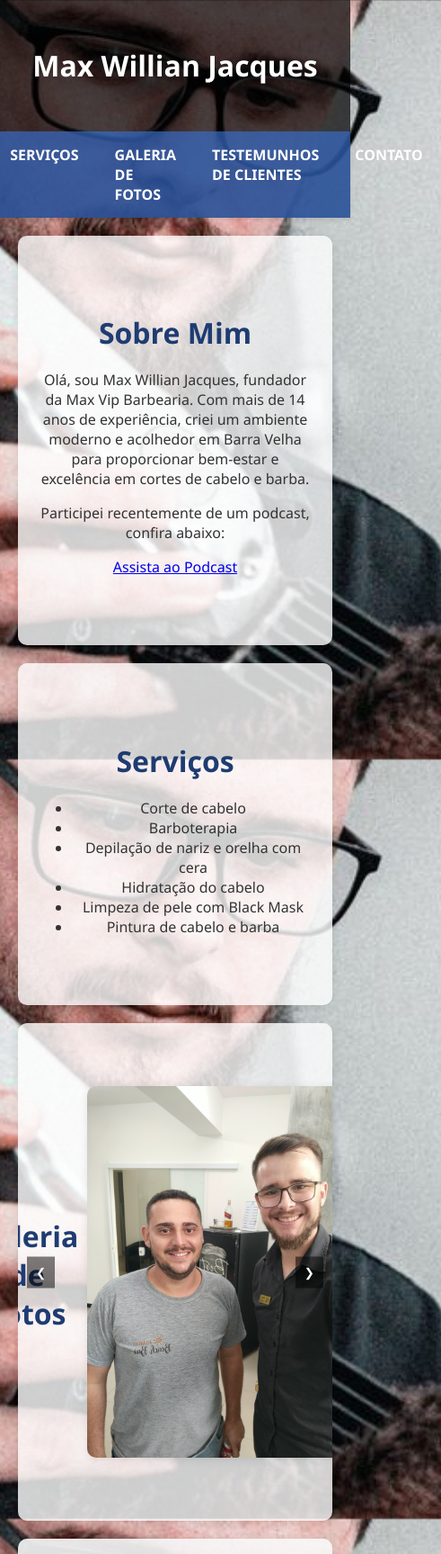
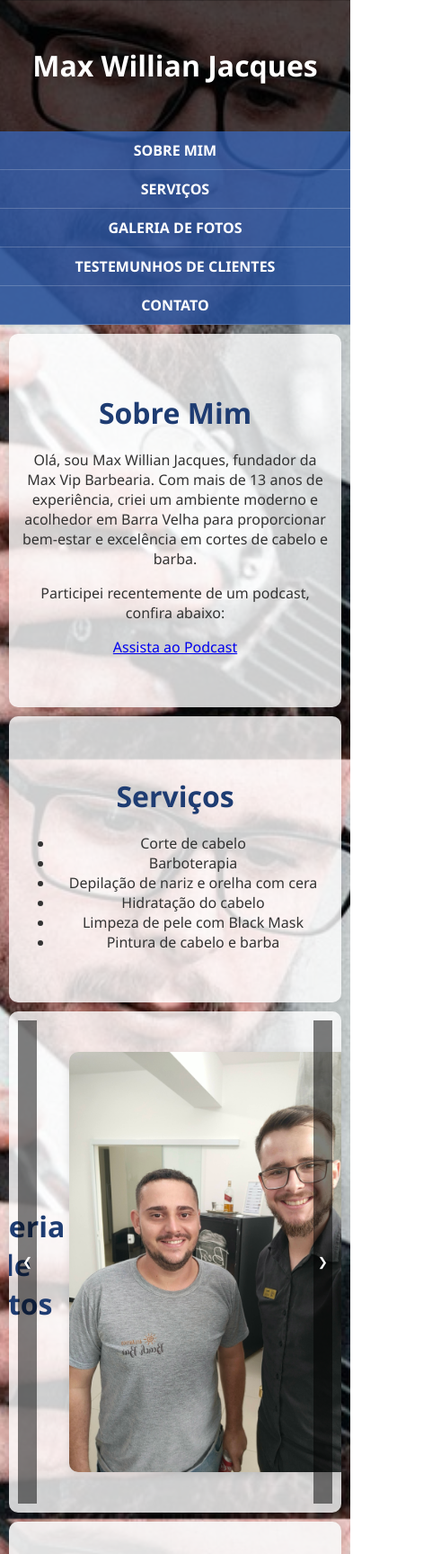
Before and after one commit to maxwillianjacques/maxwillianjacques-site, a plain HTML site: page index.html in a window 390 px wide. Shown: the top 1727 px of the page at 90% size, 491 px wide, since content can reach past the window. Drawn offline with Linux system fonts and the light colour scheme.

Commit message:
Update index.html

```diff
--- a/index.html
+++ b/index.html
@@ -24,6 +24,7 @@
             justify-content: center;
             background-color: rgba(42, 82, 152, 0.9);
             box-shadow: 0 2px 4px rgba(0, 0, 0, 0.1);
+            flex-wrap: wrap;
         }
         nav a {
             color: white;
@@ -111,6 +112,28 @@
         .contact-links a:hover {
             background-color: #163a5f;
         }
+        @media (max-width: 768px) {
+            nav a {
+                flex: 1 1 100%;
+                text-align: center;
+                padding: 10px;
+                border-bottom: 1px solid rgba(255, 255, 255, 0.2);
+            }
+            .section {
+                padding: 40px 10px;
+                margin: 10px;
+            }
+            .gallery img {
+                max-width: 100%;
+                margin: 5px;
+            }
+            .gallery .left, .gallery .right {
+                top: 10px;
+                bottom: 10px;
+                transform: none;
+                padding: 5px;
+            }
+        }
     </style>
 </head>
 <body>
@@ -126,7 +149,7 @@
     </nav>
     <section id="sobre" class="section">
         <h2>Sobre Mim</h2>
-        <p>Olá, sou Max Willian Jacques, fundador da Max Vip Barbearia. Com mais de 14 anos de experiência, criei um ambiente moderno e acolhedor em Barra Velha para proporcionar bem-estar e excelência em cortes de cabelo e barba.</p>
+        <p>Olá, sou Max Willian Jacques, fundador da Max Vip Barbearia. Com mais de 13 anos de experiência, criei um ambiente moderno e acolhedor em Barra Velha para proporcionar bem-estar e excelência em cortes de cabelo e barba.</p>
         <p>Participei recentemente de um podcast, confira abaixo:</p>
         <p><a href="https://www.youtube.com/watch?v=2WHMVUUMdpM" target="_blank" class="contact-link">Assista ao Podcast</a></p>
     </section>
```
